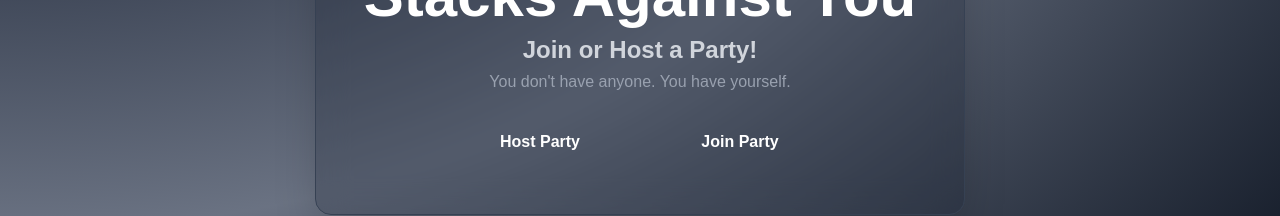
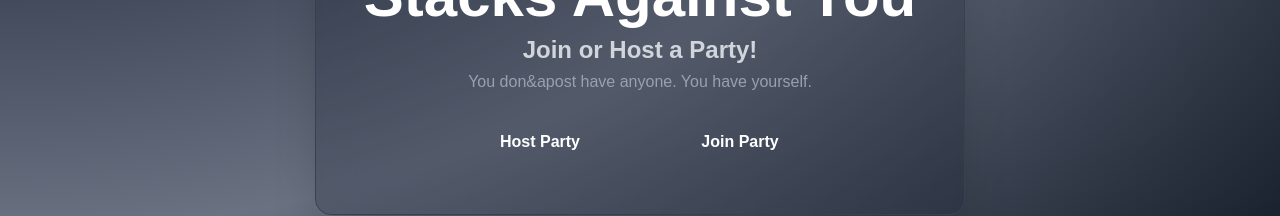
Before and after one commit to JakeOJeff/stacks-against-you, a Next.js app: page / in a window 1280 px wide. Shown: the part 334-550 px from the top of the page. Built offline with nearby package versions, Linux system fonts and the light colour scheme.

Commit message:
Fixed major deployment Issue

```diff
--- a/pages/index.js
+++ b/pages/index.js
@@ -13,7 +13,7 @@ export default function Home() {
       <div><div className="flex flex-col p-8 sm:p-12 md:container  bg-gray-900/25 backdrop-blur-lg rounded-2xl shadow-2xl border border-gray-700 text-center">
         <h1 className="text-4xl sm:text-5xl md:text-6xl font-bold text-white">Stacks Against You</h1>
         <h2 className="text-xl sm:text-2xl font-bold text-gray-300 mt-2">Join or Host a Party!</h2>
-        <h3 className="text-gray-400 mt-1">You don't have anyone. You have yourself.</h3>
+        <h3 className="text-gray-400 mt-1">You don&apost have anyone. You have yourself.</h3>
 
         <div className="flex gap-2 justify-center mt-6 flex-wrap">
           {[
```
